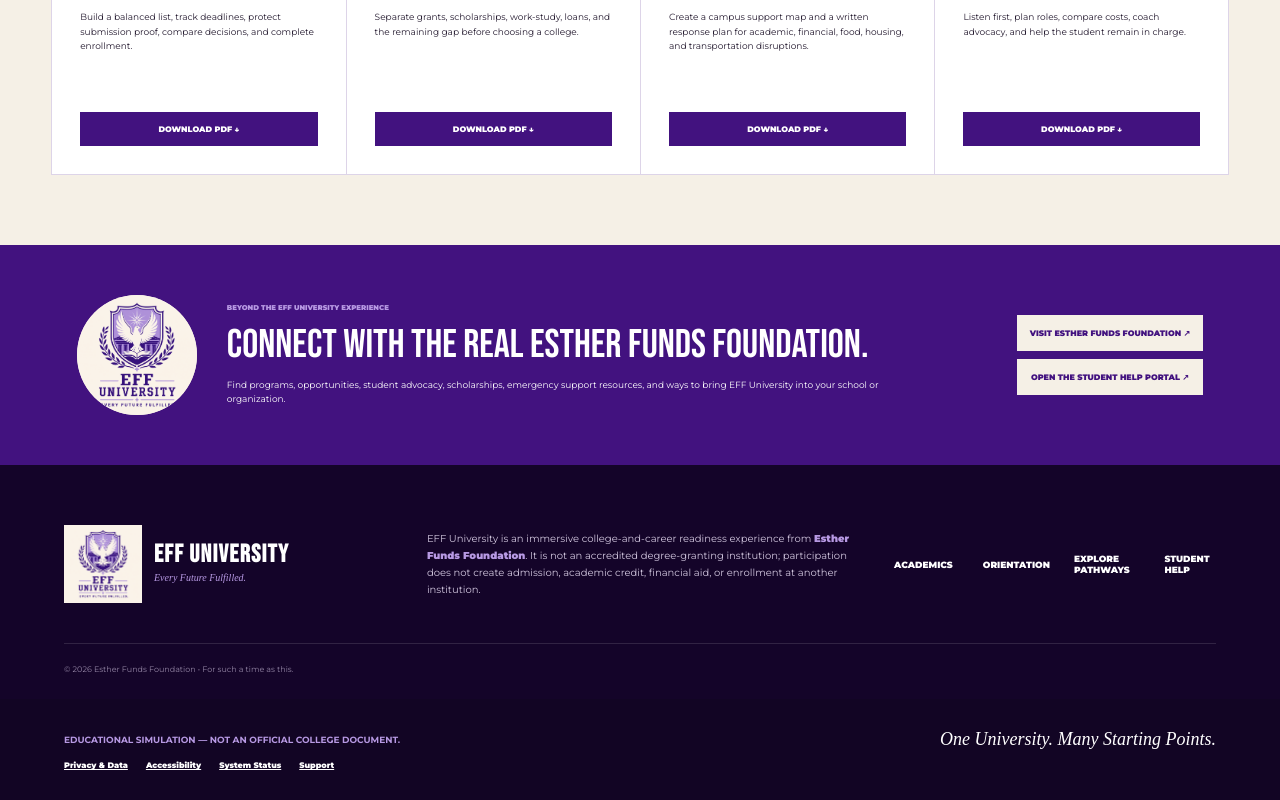
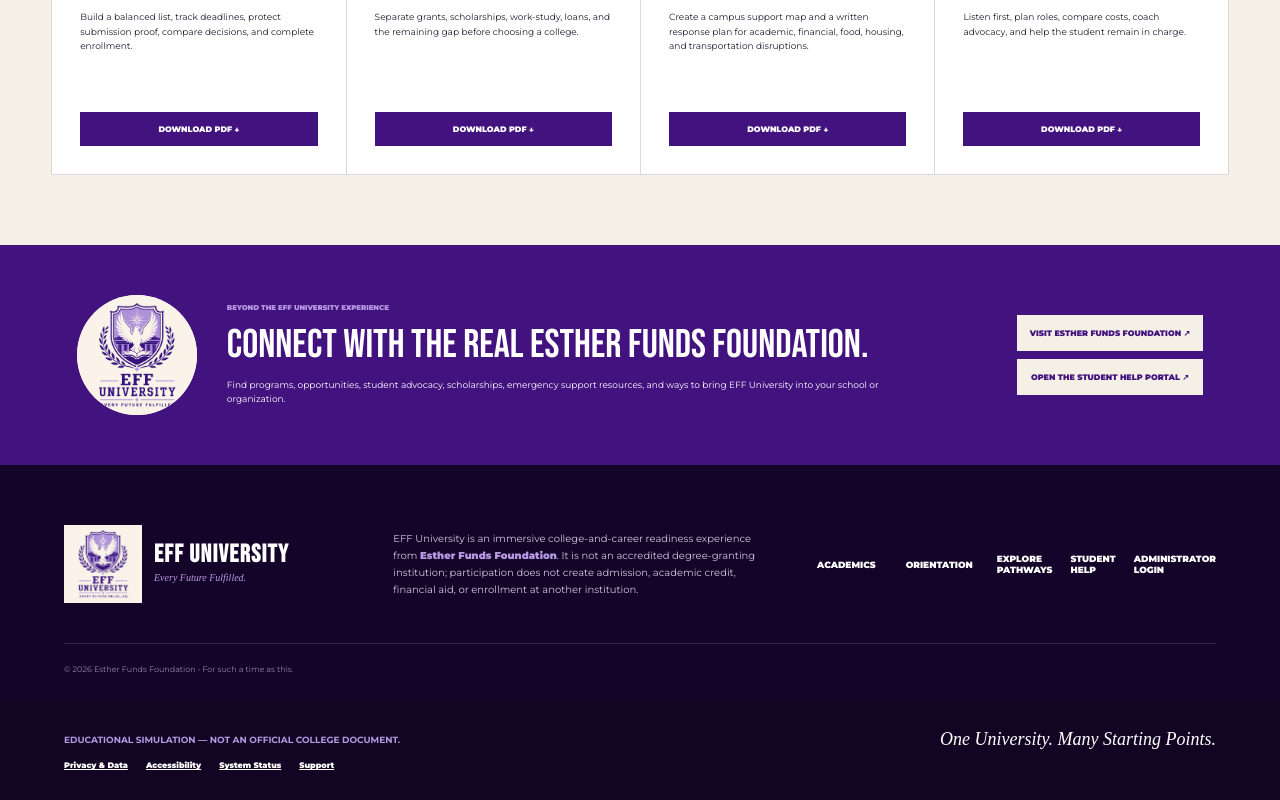
Before and after one commit to estherfundsfoundation-sys/eff-university, a Next.js app: page / in a window 1280 px wide. Shown: the part 8749-9549 px from the top of the page. Built offline with nearby package versions, Linux system fonts and the light colour scheme; a web font is replaced by a local one.

Commit message:
Add administrator login to site footer

```diff
--- a/app/page.tsx
+++ b/app/page.tsx
@@ -1229,7 +1229,7 @@ export default function Home() {
       <footer>
         <div className="wordmark footer-mark"><img className="footer-crest" src="/eff-university-dove-crest.png" alt="EFF University dove crest" /><span><b>EFF UNIVERSITY</b><small>Every Future Fulfilled.</small></span></div>
         <p>EFF University is an immersive college-and-career readiness experience from <a href="https://www.estherfundsfoundation.org/" target="_blank" rel="noreferrer">Esther Funds Foundation</a>. It is not an accredited degree-granting institution; participation does not create admission, academic credit, financial aid, or enrollment at another institution.</p>
-        <div><button onClick={() => navigate("majors")}>Academics</button><button onClick={() => navigate("orientation")}>Orientation</button><a href="/eff-university/start">Explore Pathways</a><a href="https://portal.estherfundsfoundation.org/" target="_blank" rel="noreferrer">Student Help</a></div>
+        <div><button onClick={() => navigate("majors")}>Academics</button><button onClick={() => navigate("orientation")}>Orientation</button><a href="/eff-university/start">Explore Pathways</a><a href="https://portal.estherfundsfoundation.org/" target="_blank" rel="noreferrer">Student Help</a><a href="/admin" aria-label="EFF University administrator login">Administrator Login</a></div>
         <small>© 2026 Esther Funds Foundation • For such a time as this.</small>
       </footer>
     </main>
```
